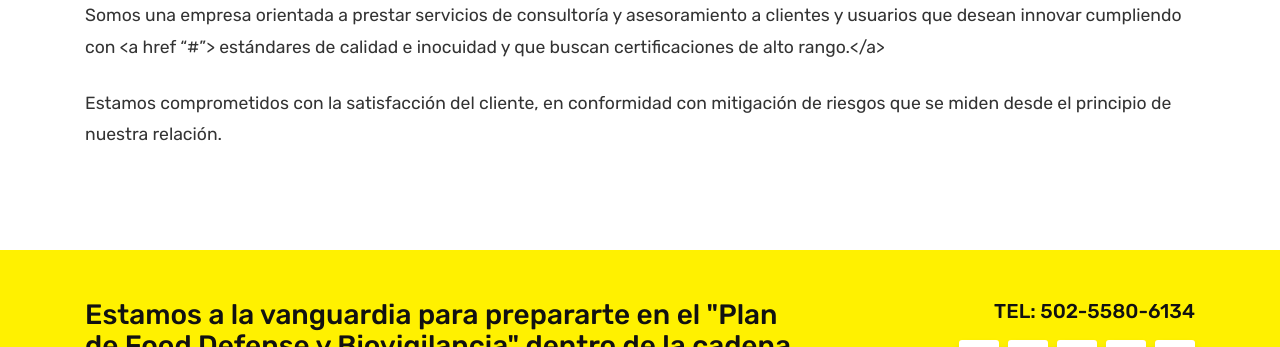
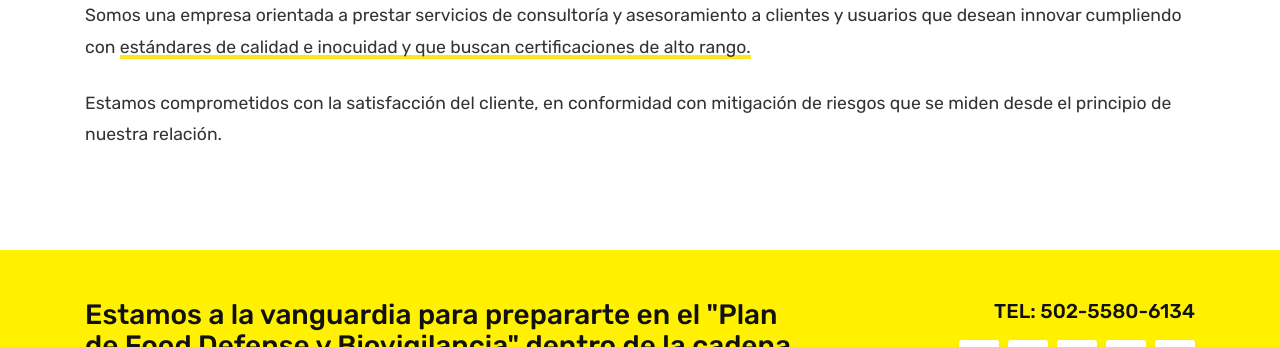
Before and after one commit to Klabsa/klabsa.github.io, a Jekyll site: the page built from politica.md, in a window 1280 px wide and 900 px high, cut to the strip 553-900 px from the top of the window. Built offline with Jekyll 4.4.1, drawn with Linux system fonts in a browser that asks for light colours.

Commit message:
Update politica.md

```diff
--- a/politica.md
+++ b/politica.md
@@ -7,6 +7,6 @@ comments: true
 ![walking]({{ site.baseurl }}/assets/images/klabs-politica.jpg)
 
 
-Somos una empresa orientada a prestar servicios de consultoría y asesoramiento a clientes y usuarios que desean innovar cumpliendo con <a href "#"> estándares de calidad e inocuidad y que buscan certificaciones de alto rango.</a>
+Somos una empresa orientada a prestar servicios de consultoría y asesoramiento a clientes y usuarios que desean innovar cumpliendo con <a href="#"> estándares de calidad e inocuidad y que buscan certificaciones de alto rango.</a>
 
 Estamos comprometidos con la satisfacción del cliente, en conformidad con mitigación de riesgos que se miden desde el principio de nuestra relación.
```
